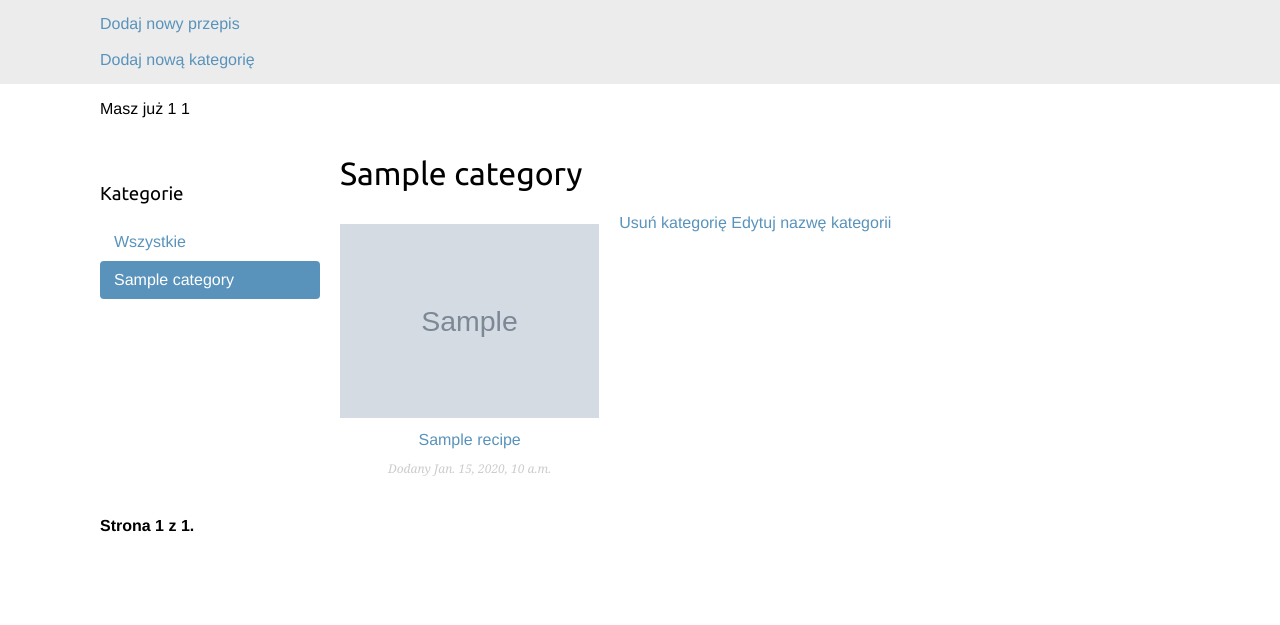
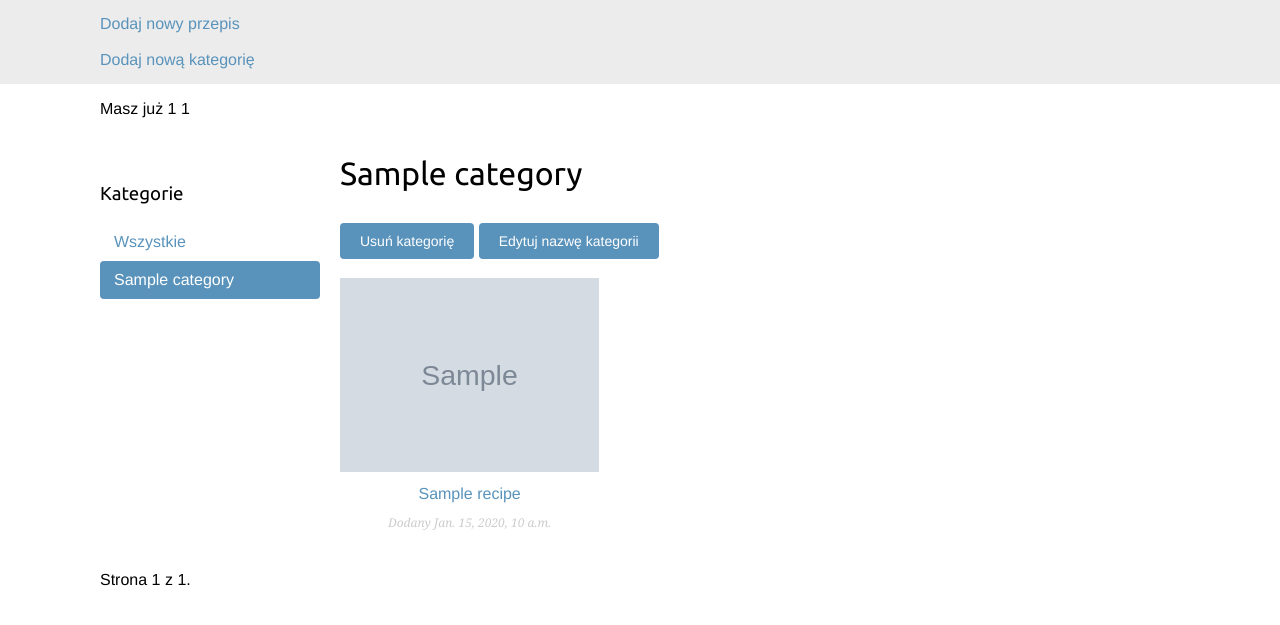
Before and after one commit to kama1990/CookMeAgain, a Django app: a page that uses cookMeAgainProject/cookMe/TEMPLATES/post/postRecipe.html in a window 1280 px wide. Shown: the part 41-666 px from the top of the page. Run offline with Django 4.2, Linux system fonts and the light colour scheme; tables that the repository leaves empty hold one stand-in row (values such as "Sample post"); grey boxes marked "Sample" are stand-in pictures.

Commit message:
Modified postRecipe

```diff
--- a/cookMeAgainProject/cookMe/TEMPLATES/post/postRecipe.html
+++ b/cookMeAgainProject/cookMe/TEMPLATES/post/postRecipe.html
@@ -7,27 +7,36 @@
 
 {% block content %}
 <p>Masz już {{ amount_of_all_recipes }} {{ amount_of_all_recipes | pluralize_pl:"przepis,przepisów,przepisy" }}</p>
+
     <div id="sidebar">
         <h3>Kategorie</h3>
         <ul>
+
             <li {% if not category %}class="selected"{% endif %}>
                 <a href="{% url 'post_recipe' %}">Wszystkie</a>
             </li>
+
             {% for c in categories %}
 
                 <li {% if category.slug == c.slug %}class="selected"{% endif %}>
                     <a href="{{ c.get_absolute_url }}">{{ c.name }}</a>
                 </li>
             {% endfor %}
+
         </ul>
     </div>
     <div id="main" class="recipe-list">
         <h1>{% if category %}{{ category.name }}{% else %}Moje Przepisy{% endif %}</h1>
         {% if category %}
-            <a href="{% url 'delete_category' category.id %}">Usuń kategorię</a>
-            <a href="{% url 'edit_category' category.id %}">Edytuj nazwę kategorii</a>
+        <br>
+            <a href="{% url 'delete_category' category.id %}" class="button">Usuń kategorię</a>
+            <a href="{% url 'edit_category' category.id %}"class="button">Edytuj nazwę kategorii</a>
+        <br>
+        <br>
         {% endif %}
+
             {% for post in post_recipe %}
+                {% if post in posts %}
                 <div class="item">
                     <a href="{{ post.get_absolute_url }}">
                         <img src="{% if post.dish_picture %}{{ post.dish_picture.url }}{% else %}{% static 'img/no_image.png' %}{% endif %}">
@@ -39,8 +48,8 @@
                     </p>
                     {{post.my_rating}}
                     <br>
-
                 </div>
+                {% endif %}
             {% endfor %}
     </div>
     <br>
--- a/cookMeAgainProject/cookMe/views.py
+++ b/cookMeAgainProject/cookMe/views.py
@@ -33,10 +33,11 @@ def post_recipe(request, category_slug=None):
         post_recipe = post_recipe.filter(category=category)
     return render(request,
                   'post/postRecipe.html',
-                  {'category':category,
+                  {'posts':posts,
+                   'category':category,
                    'categories':categories,
                    'post_recipe':post_recipe,
-                   'amount_of_all_recipes':amount_of_all_recipes,'posts':posts})
+                   'amount_of_all_recipes':amount_of_all_recipes})
 
 def post_detail(request, id, slug):
     post = get_object_or_404(Recipe,
--- a/cookMeAgainProject/static/css/cookMe.css
+++ b/cookMeAgainProject/static/css/cookMe.css
@@ -126,9 +126,11 @@ p.date {
     font-style: italic;
 }
 
-.pagination {
-    margin:40px 0;
-    font-weight:bold;
+.pagination .step-links .current {
+    /* margin:60px 0;  */
+    /* font-weight:bold; */
+    text-align: center;
+    bottom: 10%;
 }
 
 .recipe-list .item {
```
Lines whose indentation alone changed are shown as unchanged.
